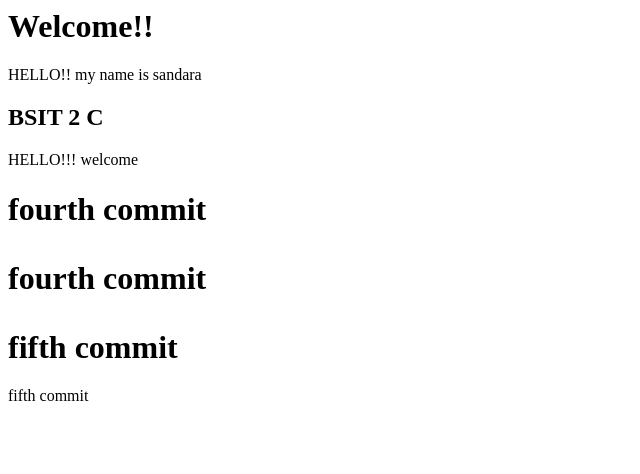
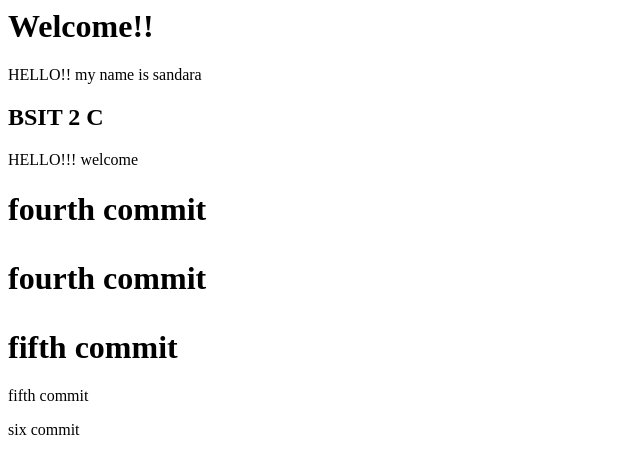
Before and after one commit to sandara-cpu/Urbanozo-second-semester, a plain HTML site: page index.html in a window 1280 px wide. Shown: the full height of the page, 0-640 px from the left. Drawn offline with Linux system fonts and the light colour scheme.

Commit message:
six commit

```diff
--- a/index.html
+++ b/index.html
@@ -22,3 +22,6 @@
 <p>
     fifth commit
 </p>
+<p>
+    six commit
+</p>
```
